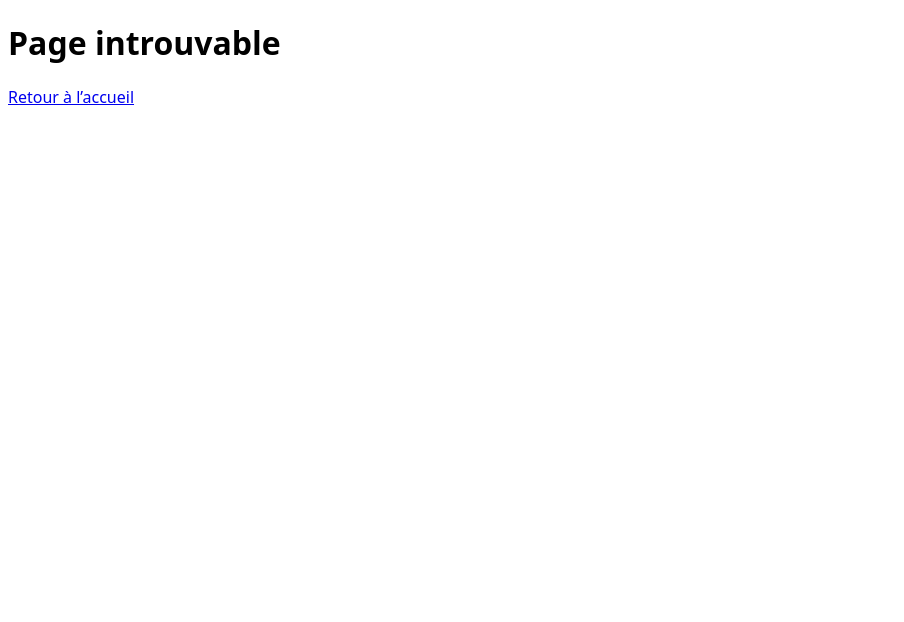
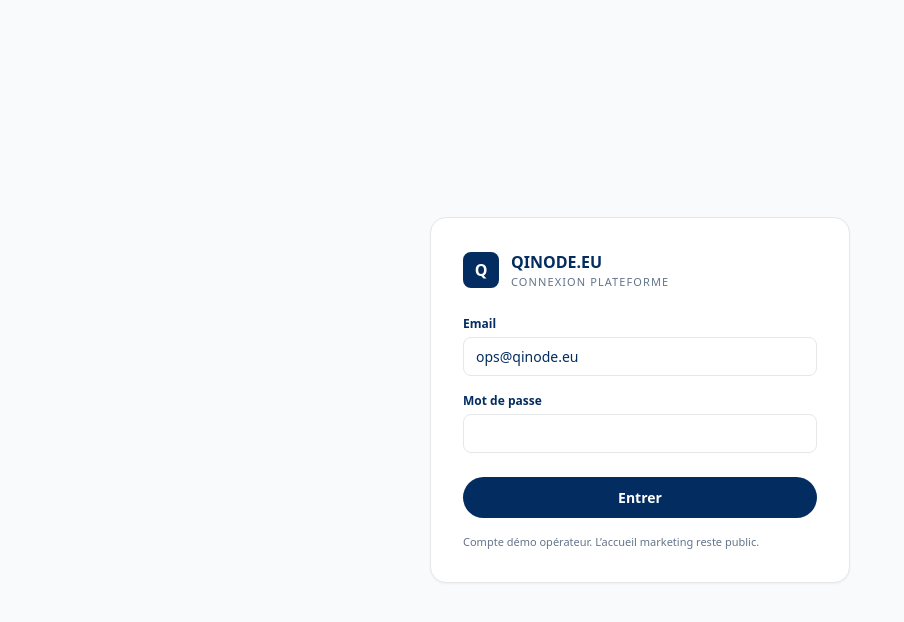
Before and after one commit to Geoking2104/DCIM, a Next.js app in the folder web/: page /1/login in a window 1280 px wide. Before the commit this address had no page. Shown: the top 622 px of the page, without its empty margins (0-904 px from the left). Built offline with nearby package versions, Linux system fonts and the light colour scheme.

Commit message:
feat(auth): session login protecting plateforme, power and modules

```diff
--- /dev/null
+++ b/web/app/[locale]/login/page.tsx
@@ -0,0 +1,54 @@
+'use client';
+
+import { useState } from 'react';
+import { useSearchParams } from 'next/navigation';
+
+export default function LoginPage() {
+  const params = useSearchParams();
+  const next = params.get('next') || '/fr/plateforme';
+  const [email, setEmail] = useState('ops@qinode.eu');
+  const [password, setPassword] = useState('');
+  const [error, setError] = useState('');
+  const [busy, setBusy] = useState(false);
+
+  async function onSubmit(e: React.FormEvent) {
+    e.preventDefault();
+    setBusy(true);
+    setError('');
+    const res = await fetch('/api/login', {
+      method: 'POST',
+      headers: { 'content-type': 'application/json' },
+      body: JSON.stringify({ email, password, next })
+    });
+    const data = await res.json();
+    setBusy(false);
+    if (!res.ok) {
+      setError(data.error || 'Connexion refusée');
+      return;
+    }
+    window.location.href = data.next || next;
+  }
+
+  return (
+    <main className="min-h-screen bg-[#F8FAFC] grid place-items-center px-4">
+      <form onSubmit={onSubmit} className="w-full max-w-[420px] bg-white border rounded-2xl p-8 shadow-sm">
+        <div className="flex items-center gap-3 mb-6">
+          <div className="w-9 h-9 rounded-lg bg-[#032D60] text-white font-extrabold grid place-items-center">Q</div>
+          <div>
+            <div className="font-extrabold">QINODE.EU</div>
+            <div className="text-[11px] text-slate-500 uppercase tracking-widest">Connexion plateforme</div>
+          </div>
+        </div>
+        <label className="block text-[12px] font-semibold mb-1">Email</label>
+        <input value={email} onChange={(e) => setEmail(e.target.value)} className="w-full border rounded-lg px-3 py-2 text-[14px] mb-4" type="email" required />
+        <label className="block text-[12px] font-semibold mb-1">Mot de passe</label>
+        <input value={password} onChange={(e) => setPassword(e.target.value)} className="w-full border rounded-lg px-3 py-2 text-[14px]" type="password" required />
+        {error && <p className="mt-3 text-[13px] text-red-600">{error}</p>}
+        <button disabled={busy} className="mt-6 w-full bg-[#032D60] text-white rounded-full py-2.5 text-[14px] font-semibold">
+          {busy ? 'Connexion…' : 'Entrer'}
+        </button>
+        <p className="mt-4 text-[11px] text-slate-500">Compte démo opérateur. L’accueil marketing reste public.</p>
+      </form>
+    </main>
+  );
+}
--- /dev/null
+++ b/web/app/api/login/route.ts
@@ -0,0 +1,28 @@
+import { NextRequest, NextResponse } from 'next/server';
+import { createSessionToken, expectedPassword, expectedUser, sessionCookieName } from '@/lib/session';
+
+export async function POST(req: NextRequest) {
+  const body = await req.json().catch(() => ({}));
+  const email = String(body.email || '').trim();
+  const password = String(body.password || '');
+  const next = String(body.next || '/fr/plateforme');
+
+  const userOk = email.toLowerCase() === expectedUser().toLowerCase();
+  const passOk = expectedPassword() && password === expectedPassword();
+  if (!userOk || !passOk) {
+    return NextResponse.json({ ok: false, error: 'Identifiants incorrects' }, { status: 401 });
+  }
+
+  const token = await createSessionToken(email.toLowerCase());
+  const res = NextResponse.json({ ok: true, next });
+  res.cookies.set({
+    name: sessionCookieName(),
+    value: token,
+    httpOnly: true,
+    sameSite: 'lax',
+    secure: true,
+    path: '/',
+    maxAge: 60 * 60 * 12
+  });
+  return res;
+}
--- /dev/null
+++ b/web/app/api/logout/route.ts
@@ -0,0 +1,8 @@
+import { NextResponse } from 'next/server';
+import { sessionCookieName } from '@/lib/session';
+
+export async function POST() {
+  const res = NextResponse.json({ ok: true });
+  res.cookies.set({ name: sessionCookieName(), value: '', path: '/', maxAge: 0 });
+  return res;
+}
--- /dev/null
+++ b/web/lib/session.ts
@@ -0,0 +1,49 @@
+const COOKIE = 'qinode_session';
+const TTL_MS = 1000 * 60 * 60 * 12;
+
+function secret() {
+  return process.env.AUTH_SECRET || process.env.AUTH_PASSWORD || 'change-me';
+}
+
+async function hmac(value: string) {
+  const key = await crypto.subtle.importKey(
+    'raw',
+    new TextEncoder().encode(secret()),
+    { name: 'HMAC', hash: 'SHA-256' },
+    false,
+    ['sign']
+  );
+  const sig = await crypto.subtle.sign('HMAC', key, new TextEncoder().encode(value));
+  return Array.from(new Uint8Array(sig)).map((b) => b.toString(16).padStart(2, '0')).join('');
+}
+
+export async function createSessionToken(email: string) {
+  const exp = Date.now() + TTL_MS;
+  const payload = `${email}|${exp}`;
+  return `${payload}|${await hmac(payload)}`;
+}
+
+export async function readSessionToken(token?: string | null) {
+  if (!token) return null;
+  const parts = token.split('|');
+  if (parts.length < 3) return null;
+  const email = parts[0];
+  const exp = Number(parts[1]);
+  const sig = parts.slice(2).join('|');
+  if (!email || !exp || Date.now() > exp) return null;
+  const expected = await hmac(`${email}|${exp}`);
+  if (expected !== sig) return null;
+  return { email, exp };
+}
+
+export function sessionCookieName() {
+  return COOKIE;
+}
+
+export function expectedUser() {
+  return process.env.AUTH_USER || 'ops@qinode.eu';
+}
+
+export function expectedPassword() {
+  return process.env.AUTH_PASSWORD || '';
+}
```
Also changed, not shown: web/middleware.ts (+20 -1 lines).
